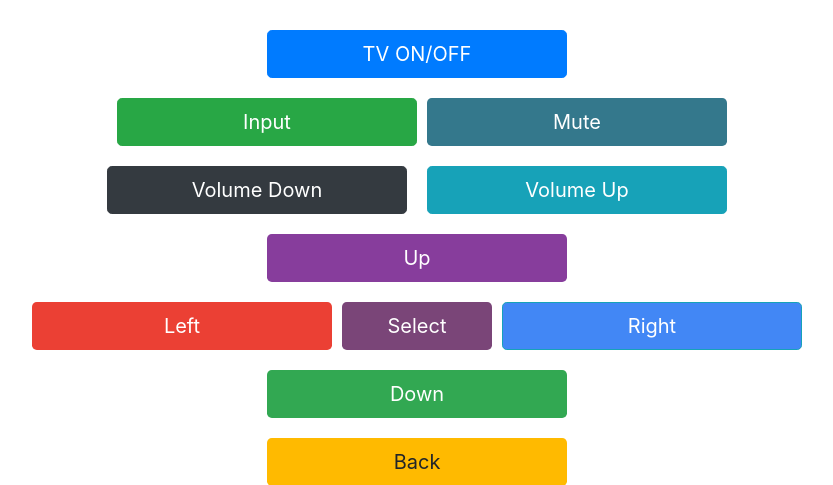
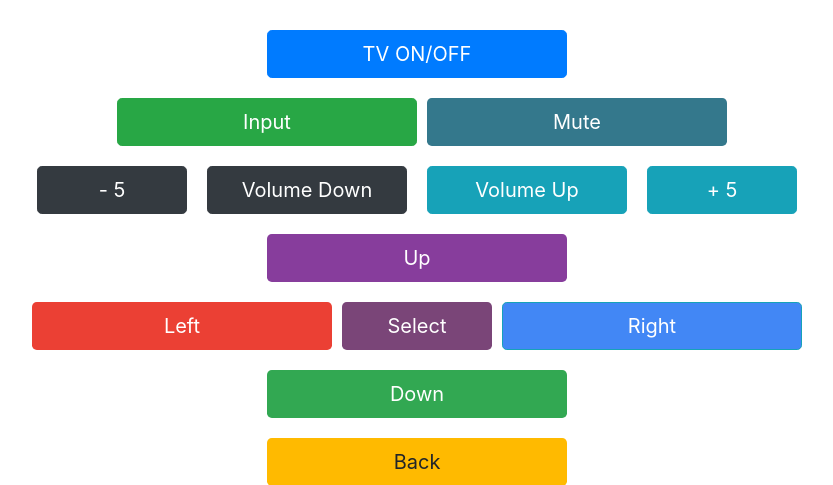
Before and after one commit to derekf55/derekfranzWebSite, a PHP site: page /tvRemote.php in a window 1280 px wide. Shown: the top 485 px of the page, without its empty margins (223-1056 px from the left). Run offline with PHP 8.4, Linux system fonts and the light colour scheme.

Commit message:
Added +- 5 option for volume

```diff
--- a/tvRemote.php
+++ b/tvRemote.php
@@ -34,8 +34,20 @@
             margin-bottom: 20px;
             display:block;
             width: 150px;
+        }
+        .button-volMany{
+            margin-bottom:10px;
+            margin-bottom: 20px;
+            display:block;
+            width: 150px;
+        }
+        .button-vol{
+            margin-bottom:10px;
+            margin-bottom: 20px;
+            display:block;
+            width: 200px;
+        }
 
-        }
     </style>
   </head>
   <body>
@@ -59,10 +71,14 @@
             class="btn btn-lg btn-options" style="background:rgb(52, 120, 140);color:white;">Mute</button>
         </div>
         <div class="d-flex justify-content-center">
+            <button type="button" onclick="window.location.href = 'php/addCommand.php?command=VolumeDown5';"
+            class="btn btn-dark btn-lg button-volMany button-side">- 5</button>
             <button type="button" onclick="window.location.href = 'php/addCommand.php?command=VolumeDown';"
-            class="btn btn-dark btn-lg btn-options button-side">Volume Down</button>
+            class="btn btn-dark btn-lg button-vol button-side">Volume Down</button>
             <button type="button" onclick="window.location.href = 'php/addCommand.php?command=VolumeUp';"
-            class="btn btn-info btn-lg btn-options button-side">Volume Up</button>
+            class="btn btn-info btn-lg button-vol button-side">Volume Up</button>
+            <button type="button" onclick="window.location.href = 'php/addCommand.php?command=VolumeUp5';"
+            class="btn btn-info btn-lg button-volMany button-side">+ 5</button>
         </div>
         <div class="d-flex justify-content-center">
             <button type="button" onclick="window.location.href = 'php/addCommand.php?command=TVup';"
```
Also changed, not shown: php/addCommand.php (+11 -1 lines).
